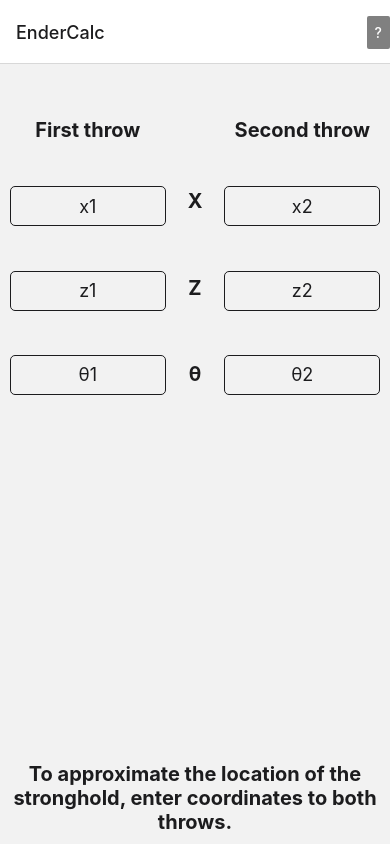
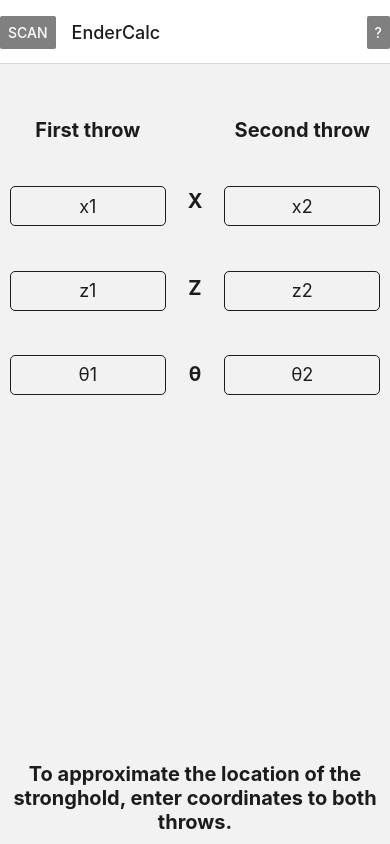
Before and after one commit to itzDJ/EnderCalc, a React Native app: screen / in a window 390 px wide. Built offline with nearby package versions, Linux system fonts and the light colour scheme.

Commit message:
Added OCR option TODO

```diff
--- a/App.js
+++ b/App.js
@@ -32,6 +32,22 @@
                 color="gray"
               />
             ),
+            headerLeft: () => (
+              // TODO Add a camera icon instead of the word "Scan"
+              /*
+                * TODO Add a feature to use OCR to scan the f3 menu for coords:
+                * Click the "Scan" button
+                * The onPress should call a function (from another file) that does all of the work
+                * Scans the f3 menu for coords (instead of taking a picture of the screen)
+                * Returns the coords to the app
+                * The app then does the math and displays the results
+                * */
+              <Button
+                onPress={() => console.log('This will open the camera to scan f3 for coords')}
+                title="Scan"
+                color="gray"
+              />
+            ),
           })}
         />
         <Stack.Screen name="Help" component={HelpScreen} />
```
